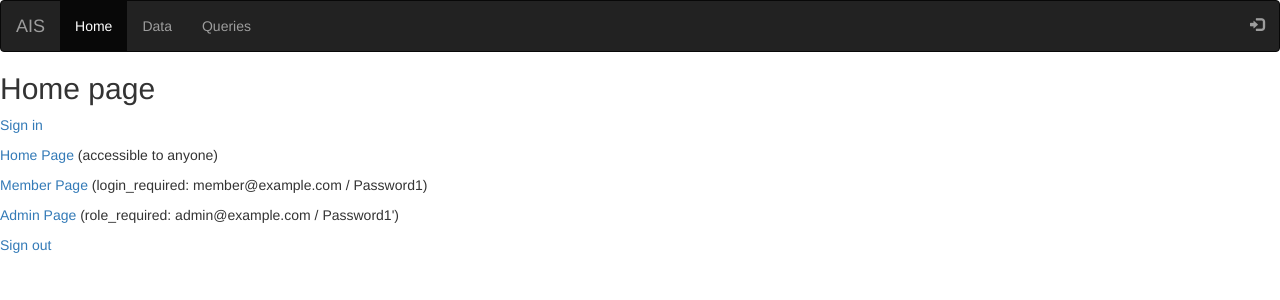
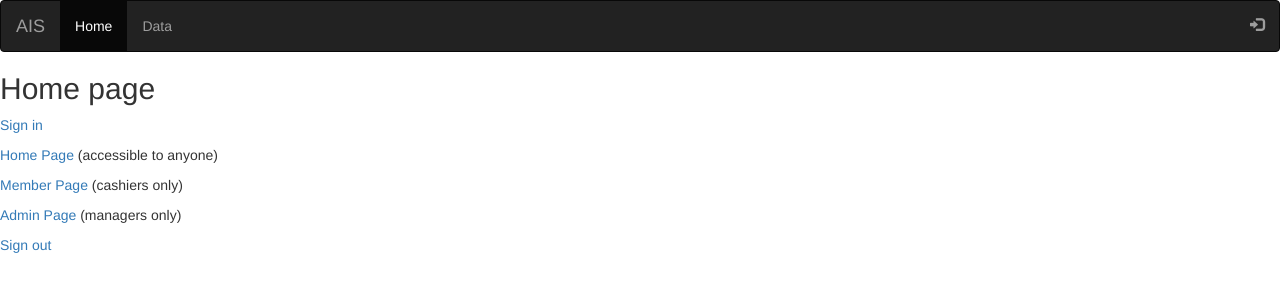
Before and after one commit to okuzan/AIS, a Flask app: page / in a window 1280 px wide. Shown: the top 300 px of the page. Run offline with Flask 2, Linux system fonts and the light colour scheme; some libraries are stand-ins or nearby versions.

Commit message:
queries navbar

```diff
--- a/appdir/routes.py
+++ b/appdir/routes.py
@@ -243,7 +243,7 @@ def update_employee(rowid):
 
 
 @blueprint.route('/admin_allData', methods=['get'])
-@roles_required('Manager')
+@roles_required(['Manager',])
 def admin_data():
     try:
         con = sql.connect('dbs/zlagoda.db')
--- a/appdir/templates/base.html
+++ b/appdir/templates/base.html
@@ -17,7 +17,15 @@
             <ul class="nav navbar-nav">
                 <li class="active"><a href{{ url_for("blueprint.home_page") }}>Home</a></li>
                 <li><a href={{ url_for("blueprint.admin_data") }}>Data</a></li>
-                <li><a href={{ url_for("blueprint.home_page") }}>Queries</a></li>
+                {% if current_user.is_authenticated %}
+                    {% if current_user.has_roles('Manager') %}
+                        <li><a href="/admin_queries/">Queries</a></li>
+                    {% elif current_user.has_roles('Cashier') %}
+                        <li><a href="/cashier_queries/">Queries</a></li>
+                    {% else %}
+                        <li><a href="/">Queries</a></li>
+                    {% endif %}
+                {% endif %}
             </ul>
             <ul class="nav navbar-nav navbar-right">
                 {% if current_user.is_authenticated %}
@@ -32,17 +40,18 @@
                         </li>
                     {% endif %}
                 {% else %}
-                    <li><a href={{ url_for('blueprint.login_page') }}><span class="glyphicon glyphicon-log-in"></span></a>
+                    <li><a href={{ url_for('blueprint.login_page') }}><span
+                            class="glyphicon glyphicon-log-in"></span></a>
                     </li>
                 {% endif %}
             </ul>
         </div>
     </nav>
     <div>
-      {% for category, message in get_flashed_messages(with_categories=True) %}
-      <div class="alert alert-{{ category }}" role="alert" hidden="true">
-          {{ message}}
-</div>
-{% endfor %}
+        {% for category, message in get_flashed_messages(with_categories=True) %}
+            <div class="alert alert-{{ category }}" role="alert" hidden="true">
+                {{ message }}
+            </div>
+        {% endfor %}
     </div>
 {% endblock %}
--- a/appdir/templates/home.html
+++ b/appdir/templates/home.html
@@ -8,7 +8,7 @@
     <h2>{%trans%}Home page{%endtrans%}</h2>
     <p><a href={{ url_for('blueprint.login_page') }}>{%trans%}Sign in{%endtrans%}</a></p>
     <p><a href={{ url_for('blueprint.home_page') }}>{%trans%}Home Page{%endtrans%}</a> (accessible to anyone)</p>
-    <p><a href={{ url_for('blueprint.member_page') }}>{%trans%}Member Page{%endtrans%}</a> (login_required: member@example.com / Password1)</p>
-    <p><a href={{ url_for('blueprint.admin_page') }}>{%trans%}Admin Page{%endtrans%}</a> (role_required: admin@example.com / Password1')</p>
+    <p><a href={{ url_for('blueprint.member_page') }}>{%trans%}Member Page{%endtrans%}</a> (cashiers only)</p>
+    <p><a href={{ url_for('blueprint.admin_page') }}>{%trans%}Admin Page{%endtrans%}</a> (managers only)</p>
     <p><a href={{ url_for('user.logout') }}>{%trans%}Sign out{%endtrans%}</a></p>
 {% endblock %}
```
Also changed, not shown: appdir/basic_app.sqlite.
